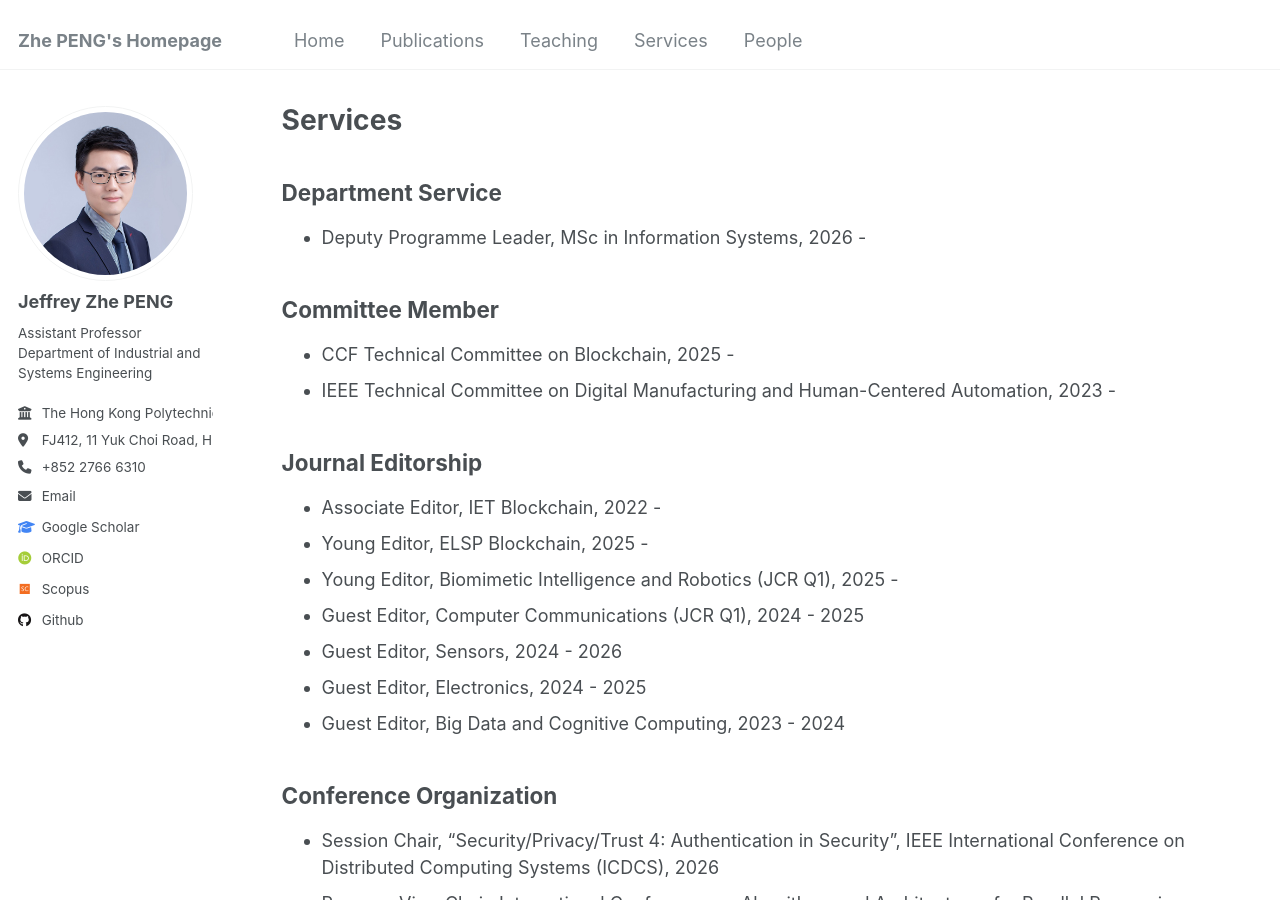
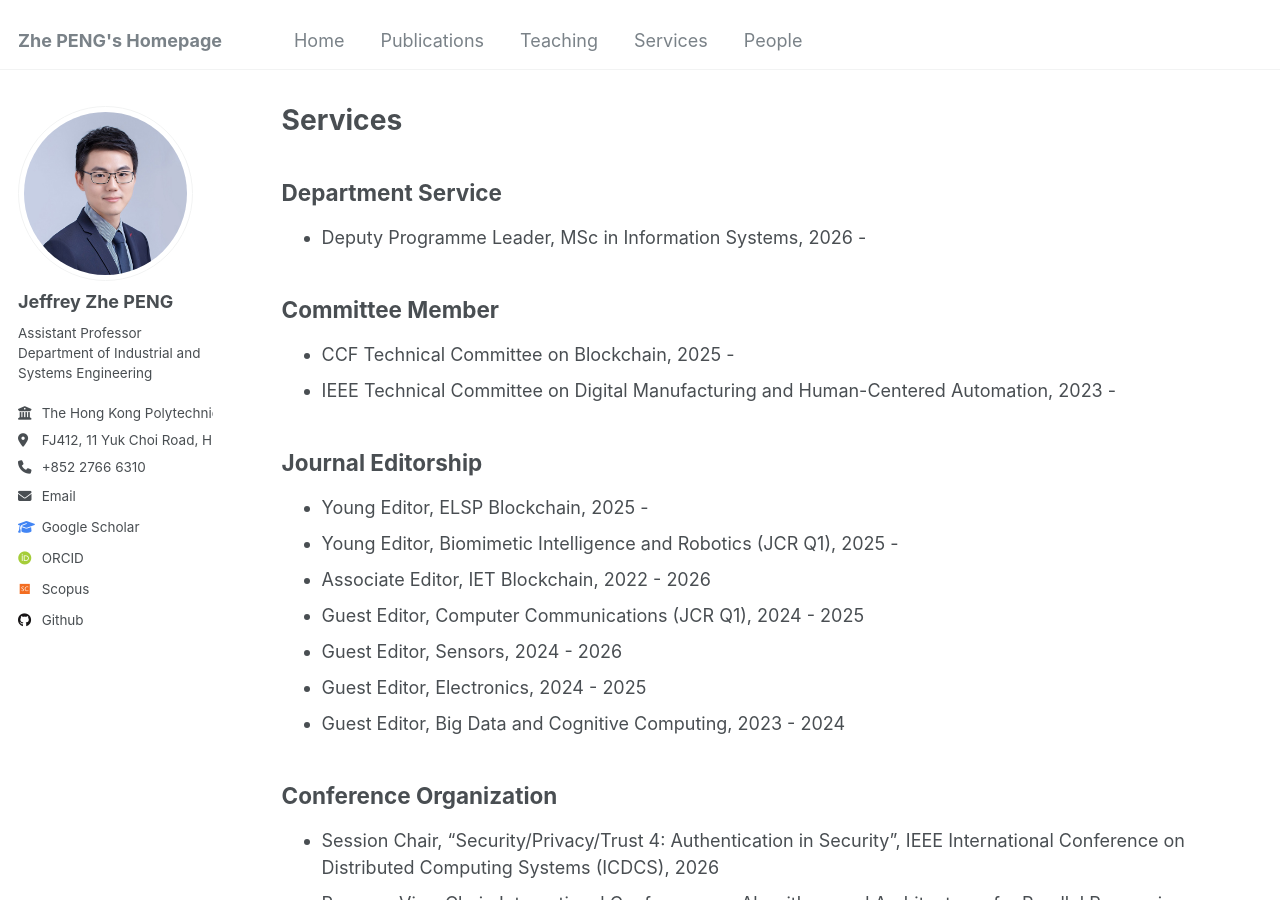
Before and after one commit to PENG-Zhe/peng-zhe.github.io, a Jekyll site: the page built from _pages/services.md, in a window 1280 px wide and 900 px high. Built offline with Jekyll 4.4.1, drawn with Linux system fonts in a browser that asks for light colours; some web fonts are replaced.

Commit message:
Update services.md

```diff
--- a/_pages/services.md
+++ b/_pages/services.md
@@ -12,9 +12,9 @@ layout: archive
 * IEEE Technical Committee on Digital Manufacturing and Human-Centered Automation, 2023 -
 
 ## Journal Editorship
-* Associate Editor, IET Blockchain, 2022 -
 * Young Editor, ELSP Blockchain, 2025 -
 * Young Editor, Biomimetic Intelligence and Robotics (JCR Q1), 2025 -
+* Associate Editor, IET Blockchain, 2022 - 2026
 * Guest Editor, Computer Communications (JCR Q1), 2024 - 2025
 * Guest Editor, Sensors, 2024 - 2026
 * Guest Editor, Electronics, 2024 - 2025
```
